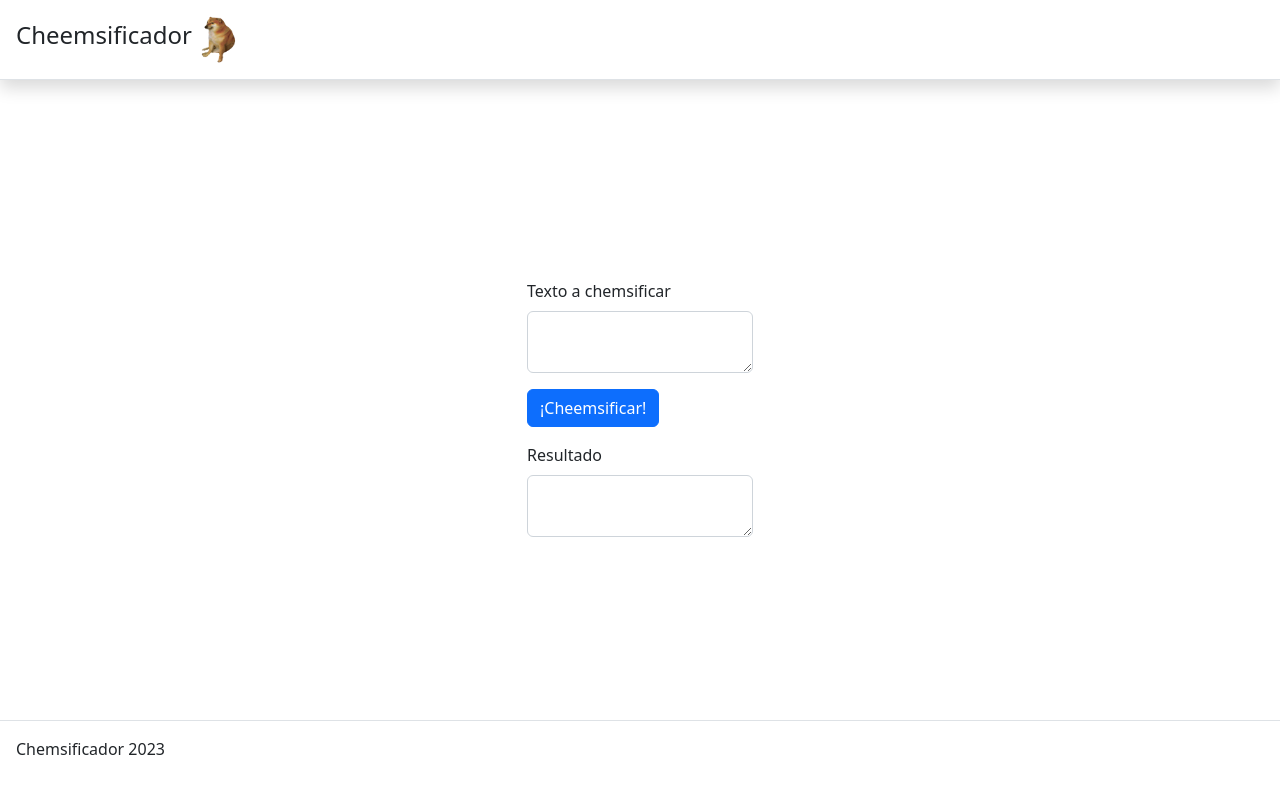
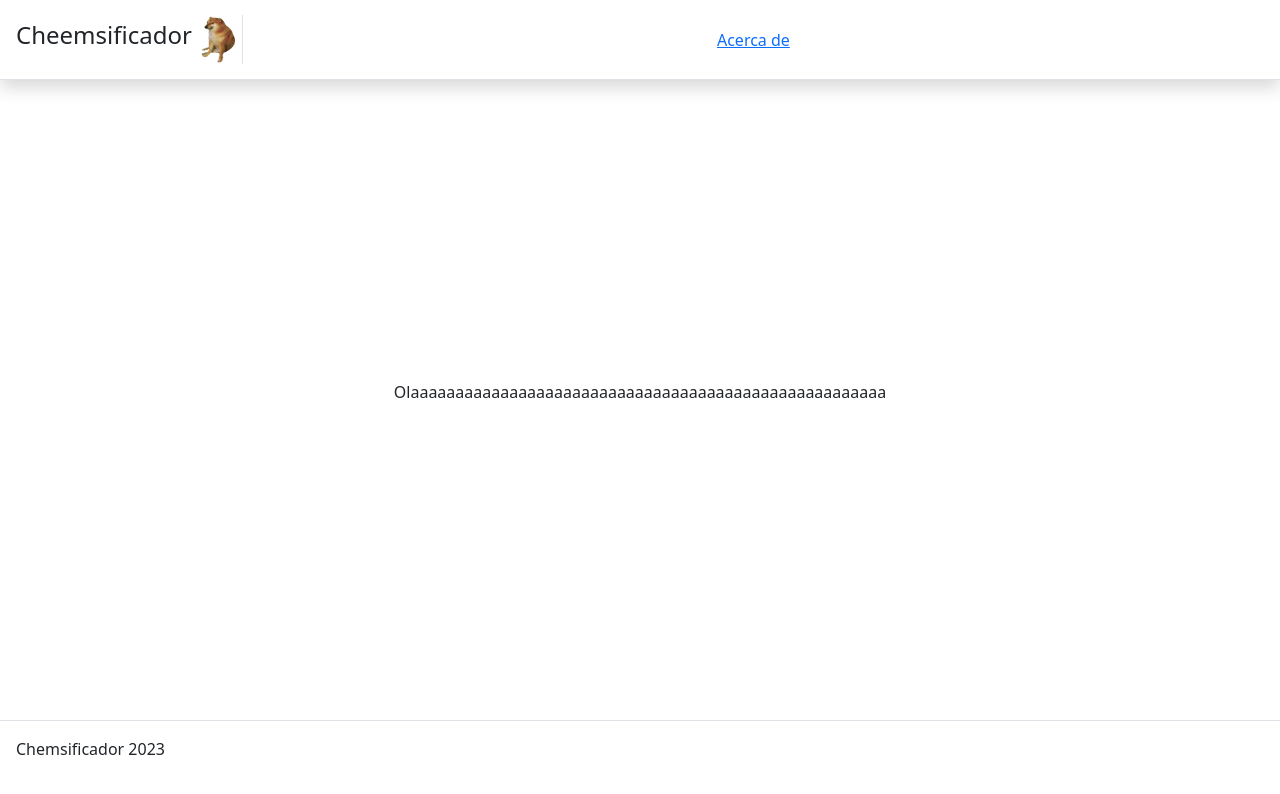
Before and after one commit to BlancoBv/Chemsificador-web, a React (Vite) app: page /about in a window 1280 px wide. Shown: the top 794 px of the page. Built offline with nearby package versions, Linux system fonts and the light colour scheme.

Commit message:
añadido rutas a proyecto

```diff
--- a/package.json
+++ b/package.json
@@ -11,7 +11,9 @@
   "dependencies": {
     "bootstrap": "^5.2.3",
     "react": "^18.2.0",
-    "react-dom": "^18.2.0"
+    "react-dom": "^18.2.0",
+    "react-hotkeys-hook": "^4.3.8",
+    "react-router-dom": "^6.9.0"
   },
   "devDependencies": {
     "@types/react": "^18.0.28",
--- a/src/App.jsx
+++ b/src/App.jsx
@@ -1,10 +1,10 @@
 import "./App.css";
-import Layout from "./Layout";
+import Rutas from "./routes/Rutas";
 
 function App() {
   return (
     <div style={{ width: "100vw", minHeight: "100vh" }}>
-      <Layout />
+      <Rutas />
     </div>
   );
 }
--- /dev/null
+++ b/src/Error.jsx
@@ -0,0 +1,7 @@
+import React from "react";
+
+function Error() {
+  return <div>Error uwu</div>;
+}
+
+export default Error;
--- a/src/Layout.jsx
+++ b/src/Layout.jsx
@@ -1,13 +1,12 @@
-import React from "react";
-import Content from "./components/Content";
 import Header from "./components/Header";
 import Footer from "./components/Footer";
+import { Outlet } from "react-router-dom";
 
 function Layout() {
   return (
     <div className="d-flex flex-column">
       <Header />
-      <Content />
+      <Outlet />
       <Footer />
     </div>
   );
--- /dev/null
+++ b/src/components/About.jsx
@@ -0,0 +1,14 @@
+import React from "react";
+
+function About() {
+  return (
+    <div
+      className="d-flex justify-content-center align-items-center"
+      style={{ height: "80vh" }}
+    >
+      <p>Olaaaaaaaaaaaaaaaaaaaaaaaaaaaaaaaaaaaaaaaaaaaaaaaaaaaaa</p>
+    </div>
+  );
+}
+
+export default About;
--- a/src/components/Content.jsx
+++ b/src/components/Content.jsx
@@ -10,6 +10,7 @@ function Content() {
 
   const Comparacion = (e, texto) => {
     e.preventDefault();
+    const lonString = texto.length;
     const vocales = ["a", "e", "i", "o", "u"];
     const excepciones = ["m", "n", "r"];
     //const letraAnterior = "";
--- a/src/components/Header.jsx
+++ b/src/components/Header.jsx
@@ -1,12 +1,27 @@
+import { Link, useNavigate } from "react-router-dom";
 import cheems from "../img/cheems.png";
 function Header() {
+  const navigate = useNavigate();
   return (
     <div
       className="d-flex justify-content-start align-items-center border-bottom w-100 shadow sticky-top p-3"
       style={{ height: "10vh" }}
     >
-      <h4>Cheemsificador </h4>
-      <img src={cheems} className="img-fluid" width="50px" />
+      {" "}
+      {/* Titulo */}
+      <div
+        className="d-flex border-end align-items-center"
+        type="button"
+        onClick={() => navigate("/")}
+      >
+        <h4>Cheemsificador </h4>
+        <img src={cheems} className="img-fluid" width="50px" />
+      </div>
+      {/* Links */}
+      <div className="d-flex flex-fill justify-content-center ">
+        {" "}
+        <Link to="about">Acerca de</Link>
+      </div>
     </div>
   );
 }
--- /dev/null
+++ b/src/routes/Rutas.jsx
@@ -0,0 +1,27 @@
+import {
+  createBrowserRouter as Router,
+  RouterProvider,
+} from "react-router-dom";
+import About from "../components/About";
+import Content from "../components/Content";
+import Error from "../Error";
+import Layout from "../Layout";
+
+function Rutas() {
+  const rutas = Router([
+    {
+      path: "/",
+      element: <Layout />,
+      errorElement: <Error />,
+
+      children: [
+        { index: true, element: <Content /> },
+        { path: "about", element: <About /> },
+      ],
+    },
+  ]);
+
+  return <RouterProvider router={rutas} />;
+}
+
+export default Rutas;
```
Also changed, not shown: 1 other file (tests, documents, lock files or other folders).
